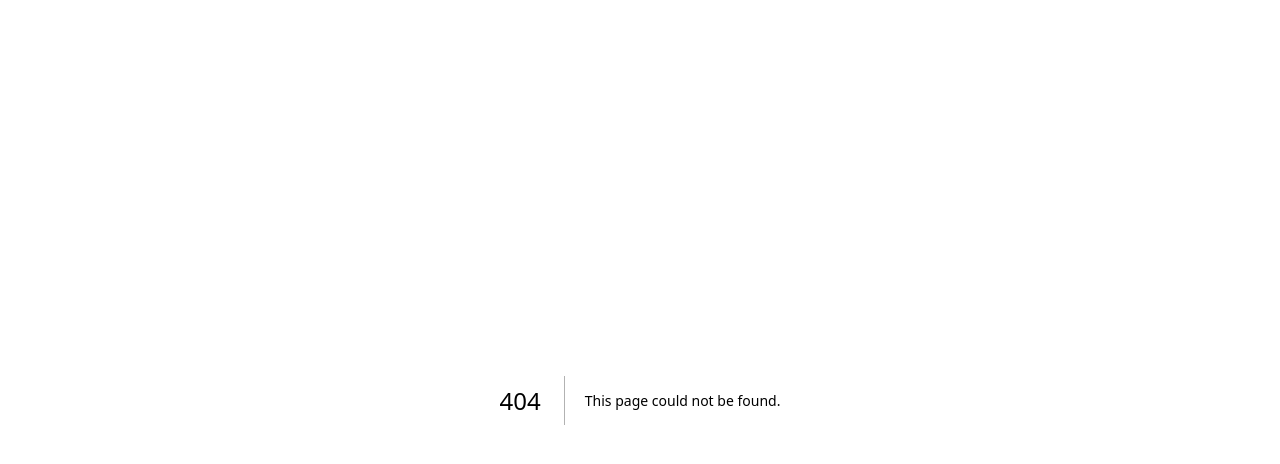
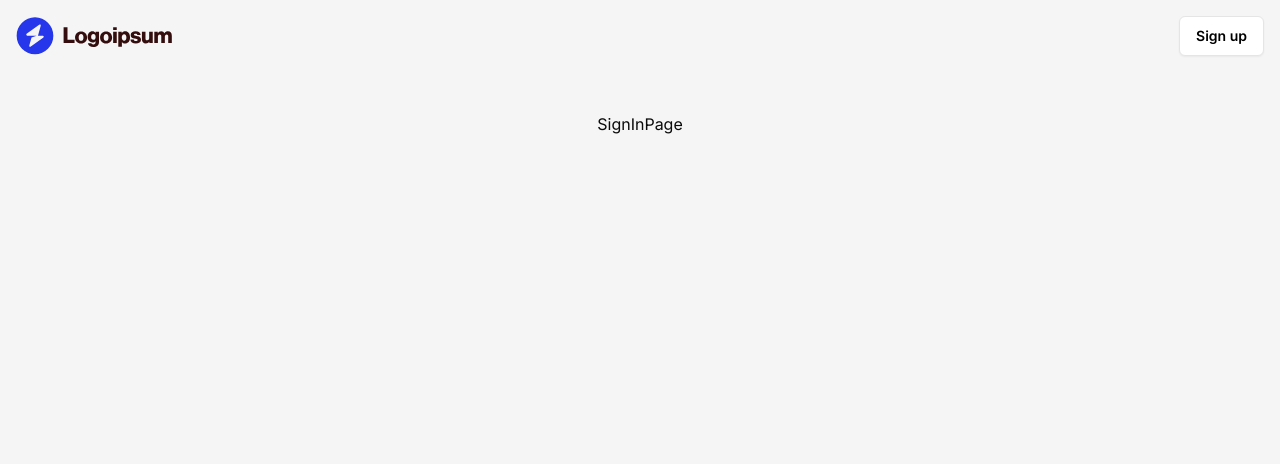
Before and after one commit to Ruhan130/jira-clone, a Next.js app: page /sign-in in a window 1280 px wide. Before the commit this address had no page. Shown: the top 464 px of the page. Built offline with nearby package versions, Linux system fonts and the light colour scheme.

Commit message:
start working on sign in page

```diff
--- /dev/null
+++ b/app/(auth)/layout.tsx
@@ -0,0 +1,24 @@
+import { Button } from "@/components/ui/button";
+import Image from "next/image";
+interface AuthLayoutProps {
+    children: React.ReactNode;
+};
+
+
+const AuthLayout = ({ children }: AuthLayoutProps) => {
+    return (
+        <main className="bg-neutral-100 min-h-screen">
+            <div className="mx-auto max-w-screen-2xl p-4">
+                <nav className="flex justify-between items-center">
+                    <Image src="/logo.svg" alt="Logo" width={156} height={56} />
+                    <Button variant='secondary'> Sign up</Button>
+                </nav>
+                <div className="flex flex-col items-center justify-center p-4 md:p-14">
+                    {children}
+                </div>
+            </div>
+        </main>
+    )
+}
+
+export default AuthLayout
--- /dev/null
+++ b/app/(auth)/sign-in/page.tsx
@@ -0,0 +1,9 @@
+import React from 'react'
+
+const SignInPage = () => {
+  return (
+    <div>SignInPage</div>
+  )
+}
+
+export default SignInPage
--- /dev/null
+++ b/app/(auth)/sign-up/page.tsx
@@ -0,0 +1,9 @@
+import React from 'react'
+
+const SignUpPage = () => {
+  return (
+    <div>SignUpPage</div>
+  )
+}
+
+export default SignUpPage
--- a/app/layout.tsx
+++ b/app/layout.tsx
@@ -1,18 +1,10 @@
 import type { Metadata } from "next";
-import localFont from "next/font/local";
+import { Inter } from "next/font/google";
+// import localFont from "next/font/local";
+import { cn } from "@/lib/utils";
 import "./globals.css";
 
-const geistSans = localFont({
-  src: "./fonts/GeistVF.woff",
-  variable: "--font-geist-sans",
-  weight: "100 900",
-});
-const geistMono = localFont({
-  src: "./fonts/GeistMonoVF.woff",
-  variable: "--font-geist-mono",
-  weight: "100 900",
-});
-
+const inter = Inter({ subsets: ["latin"] });
 export const metadata: Metadata = {
   title: "Create Next App",
   description: "Generated by create next app",
@@ -26,7 +18,7 @@
   return (
     <html lang="en">
       <body
-        className={`${geistSans.variable} ${geistMono.variable} antialiased`}
+        className={cn(inter.className, "antialiased min-h-screen")}
       >
         {children}
       </body>
--- a/tailwind.config.ts
+++ b/tailwind.config.ts
@@ -6,6 +6,7 @@
     "./pages/**/*.{js,ts,jsx,tsx,mdx}",
     "./components/**/*.{js,ts,jsx,tsx,mdx}",
     "./app/**/*.{js,ts,jsx,tsx,mdx}",
+
   ],
   theme: {
   	extend: {
```
Also changed, not shown: public/logo.svg (added).
